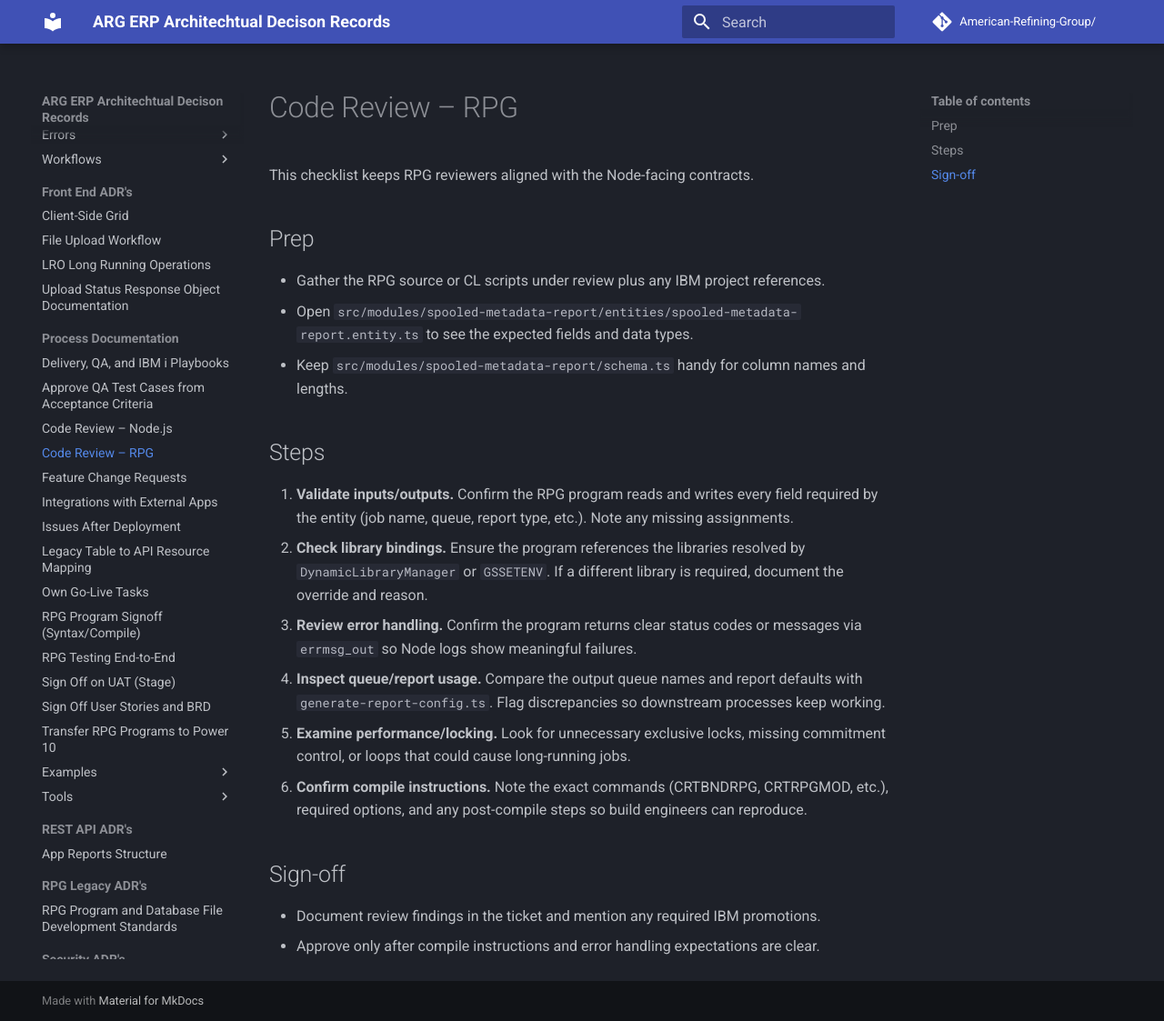
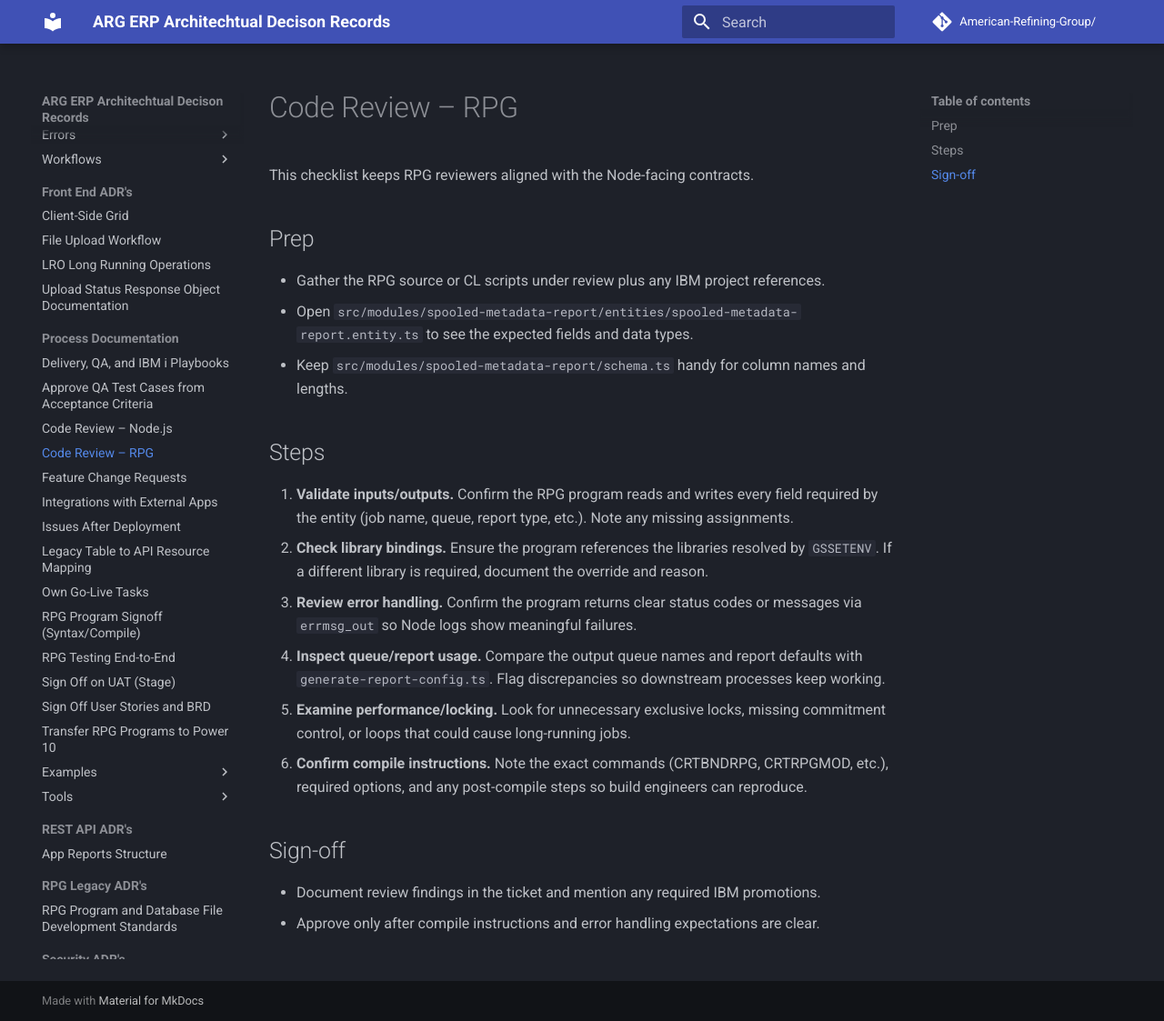
Before and after one commit to American-Refining-Group/Project-Fusion-ADRs, an MkDocs documentation site: the page built from docs/Process Documentation/code-review-rpg.md, in a window 1280 px wide and 1123 px high. Shown: the whole window at 91% size. Built offline with MkDocs 1.6.1 and Material for MkDocs 9.7.7, drawn with Linux system fonts in a browser that asks for light colours.

Commit message:
Update code-review-rpg.md

```diff
--- a/docs/Process Documentation/code-review-rpg.md
+++ b/docs/Process Documentation/code-review-rpg.md
@@ -9,7 +9,7 @@ This checklist keeps RPG reviewers aligned with the Node-facing contracts.
 
 ## Steps
 1. **Validate inputs/outputs.** Confirm the RPG program reads and writes every field required by the entity (job name, queue, report type, etc.). Note any missing assignments.
-2. **Check library bindings.** Ensure the program references the libraries resolved by `DynamicLibraryManager` or `GSSETENV`. If a different library is required, document the override and reason.
+2. **Check library bindings.** Ensure the program references the libraries resolved by `GSSETENV`. If a different library is required, document the override and reason.
 3. **Review error handling.** Confirm the program returns clear status codes or messages via `errmsg_out` so Node logs show meaningful failures.
 4. **Inspect queue/report usage.** Compare the output queue names and report defaults with `generate-report-config.ts`. Flag discrepancies so downstream processes keep working.
 5. **Examine performance/locking.** Look for unnecessary exclusive locks, missing commitment control, or loops that could cause long-running jobs.
```
